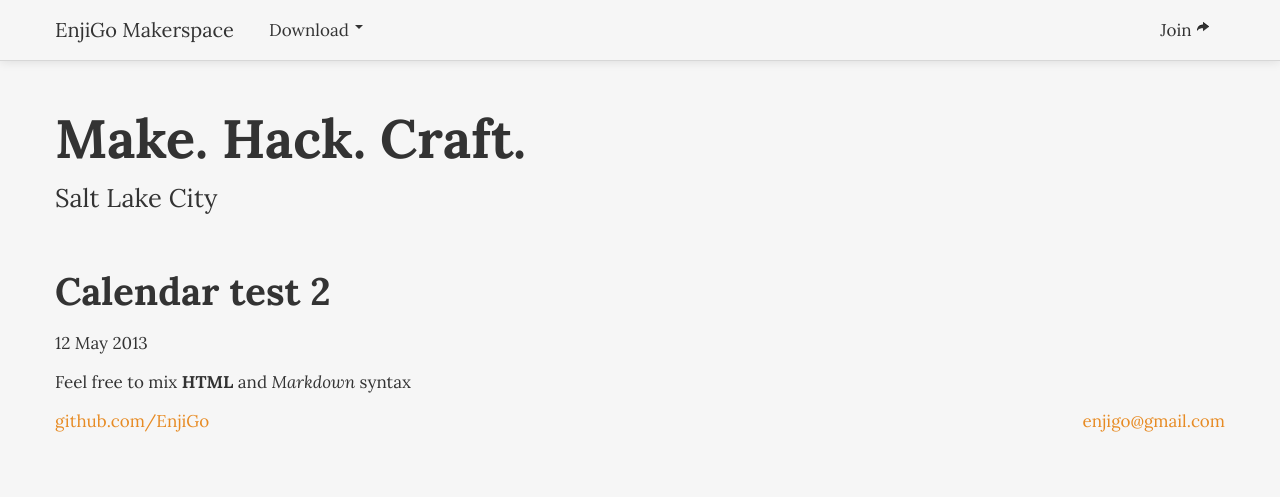
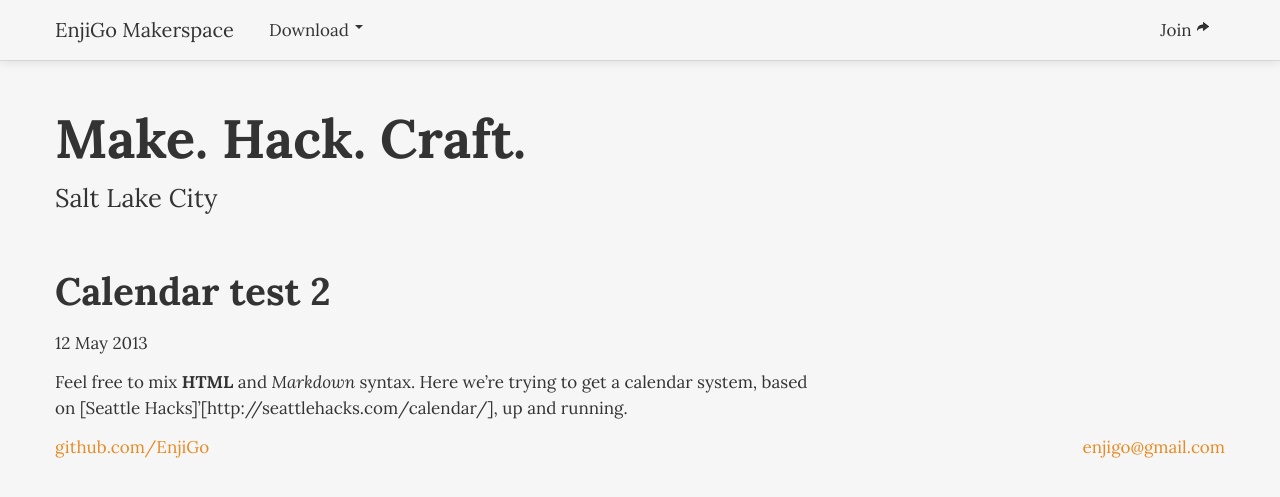
Before and after one commit to makesaltlake/website, a Jekyll site: the page built from _posts/2013-05-12-calendar-test.md, in a window 1280 px wide. Shown: the top 497 px of the page. Built offline with Jekyll 4.4.1, drawn with Linux system fonts in a browser that asks for light colours.

Commit message:
Update 2013-05-12-calendar-test.md
Added a reference to Seattle Hacks' calendar.

```diff
--- a/_posts/2013-05-12-calendar-test.md
+++ b/_posts/2013-05-12-calendar-test.md
@@ -15,4 +15,4 @@
 - calendar
 - events
 ---
-Feel free to mix <b>HTML</b> and *Markdown* syntax
+Feel free to mix <b>HTML</b> and *Markdown* syntax.  Here we're trying to get a calendar system, based on [Seattle Hacks]'[http://seattlehacks.com/calendar/], up and running.
```
